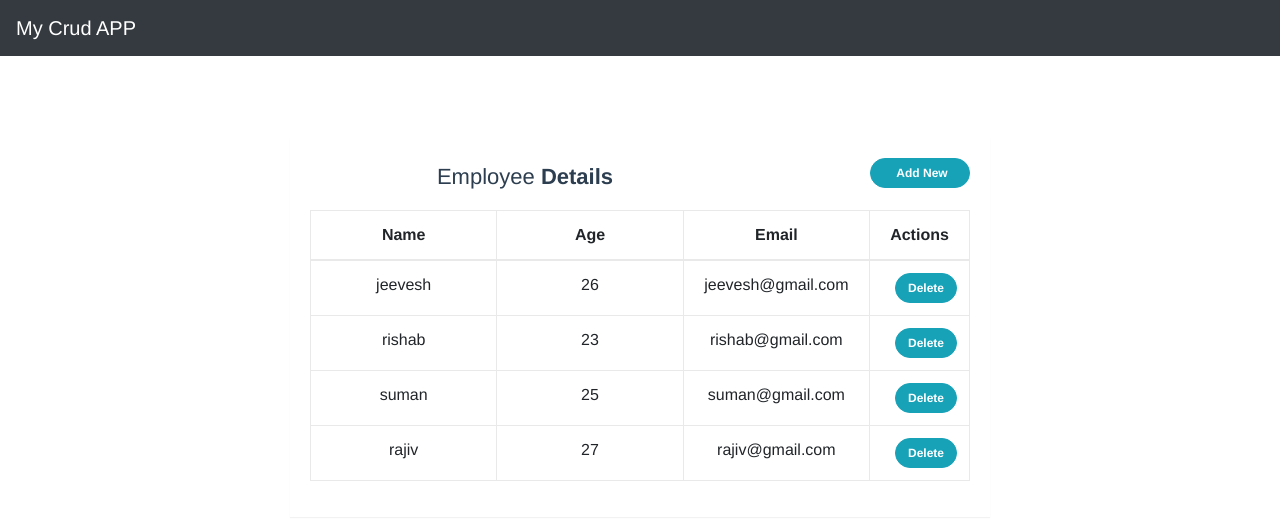
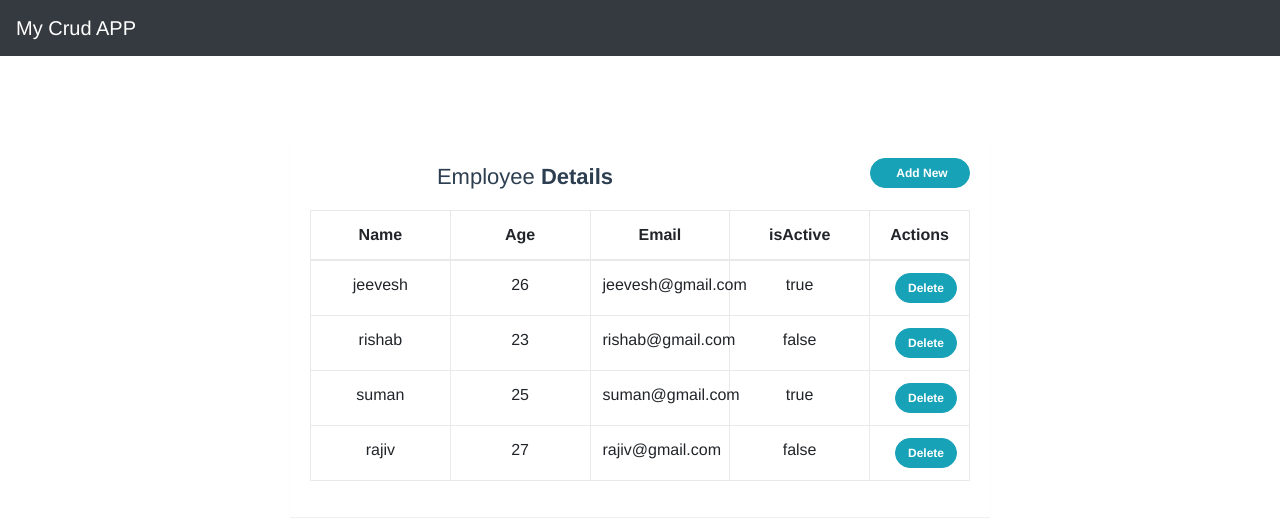
Before and after one commit to jeevaquarian/crud-emp-app, a Vue app: page / in a window 1280 px wide. Shown: the top 520 px of the page. Built offline with nearby package versions, Linux system fonts and the light colour scheme.

Commit message:
changesactiveadded

```diff
--- a/src/components/employeeList.vue
+++ b/src/components/employeeList.vue
@@ -16,6 +16,7 @@
                         <th>Name</th>
                         <th>Age</th>
                         <th>Email</th>
+                       <th>isActive</th>
                         <th>Actions</th>
                     </tr>
                 </thead>
@@ -24,6 +25,7 @@
                         <td>{{employee.name}}</td>
                         <td>{{employee.age}}</td>
                         <td>{{employee.email}}</td>
+                        <td>{{employee.isActive}}</td>
                         <td>
                         <b-button  class="btn btn-info delete-btn" @click="deleteEmployee(employee)">Delete</b-button>
                         </td>
@@ -32,6 +34,7 @@
                         <td><input type="text" v-model="employeeobj.name" class="form-control"></td>
                         <td><input type="text" v-model="employeeobj.age" class="form-control"></td>
                         <td><input type="text" v-model="employeeobj.email" class="form-control"></td>
+                     <td> <input type="checkbox" id="checkbox" v-model="employeeobj.isActive"></td>
                         <td>
                         <b-button  class="delete-btn" @click="addNewEmployee">Submit</b-button>
                         </td>
@@ -49,7 +52,8 @@ export default {
         return {employeeobj:{
             name:'',
             age:'',
-            email:''
+            email:'',
+            isActive:false
         },
         showNewRow:false}
 
@@ -64,7 +68,10 @@ this.showNewRow=true;
         addNewEmployee(){
            if(this.employeeobj!=''){
            this.$store.dispatch('NEW_Employee',this.employeeobj);
+              this.isActive=false;
            this.showNewRow=false;
+           this.employeeobj={};
+
 
 
            }
--- a/src/store.js
+++ b/src/store.js
@@ -5,10 +5,10 @@ Vue.use(Vuex);
 export default new Vuex.Store({
     state:{
         employees:[
-            {name:'jeevesh',age:26,email:'jeevesh@gmail.com'},
-            {name:'rishab',age:23,email:'rishab@gmail.com'},
-            {name:'suman',age:25,email:'suman@gmail.com'},
-            {name:'rajiv',age:27,email:'rajiv@gmail.com'}
+            {name:'jeevesh',age:26,email:'jeevesh@gmail.com',isActive:true},
+            {name:'rishab',age:23,email:'rishab@gmail.com',isActive:false},
+            {name:'suman',age:25,email:'suman@gmail.com',isActive:true},
+            {name:'rajiv',age:27,email:'rajiv@gmail.com',isActive:false}
         ]
     },
     getters:{
@@ -21,7 +21,8 @@ export default new Vuex.Store({
             state.employees.push({
                 name:payload.name,
                 age:payload.age,
-                email:payload.email
+                email:payload.email,
+                isActive:payload.isActive
             })
         },
         Delete_Employee(state,employee){
```
